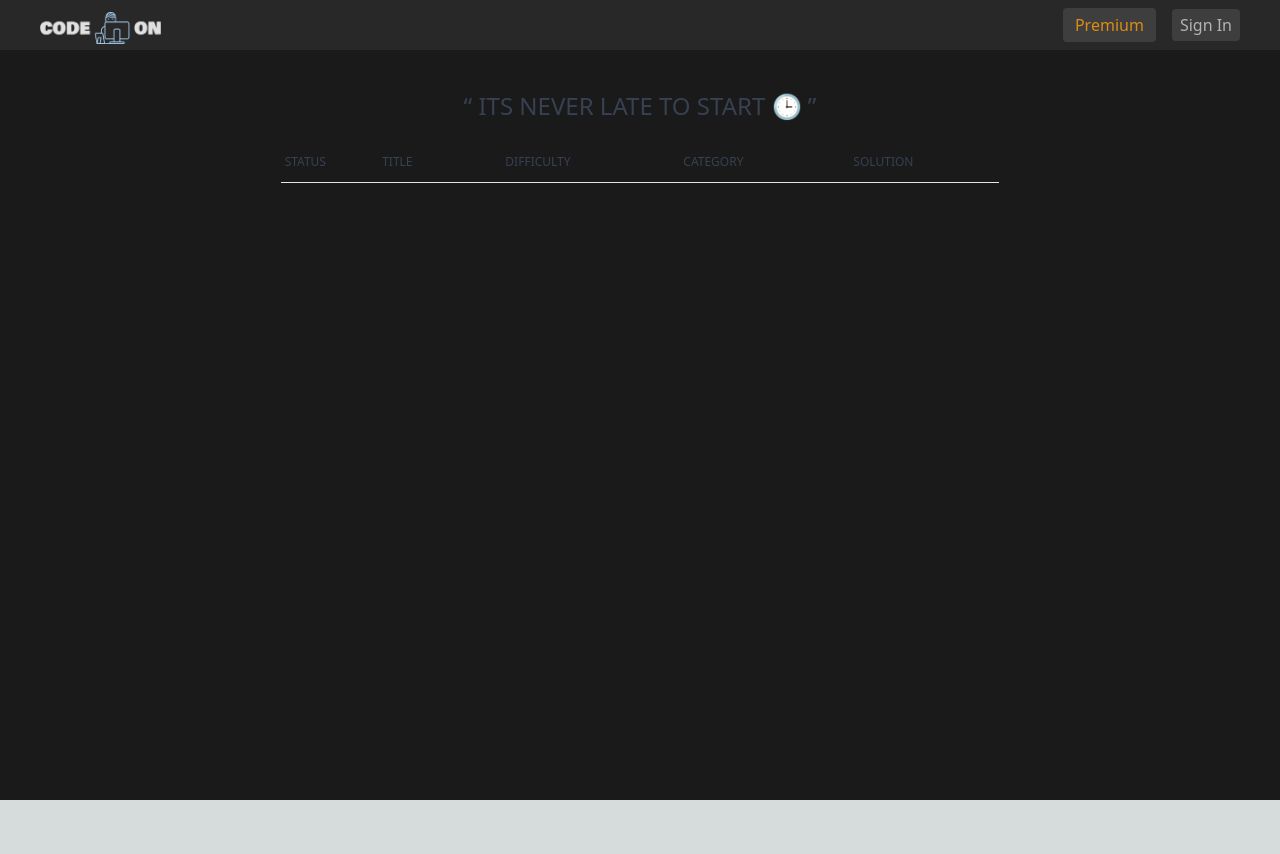
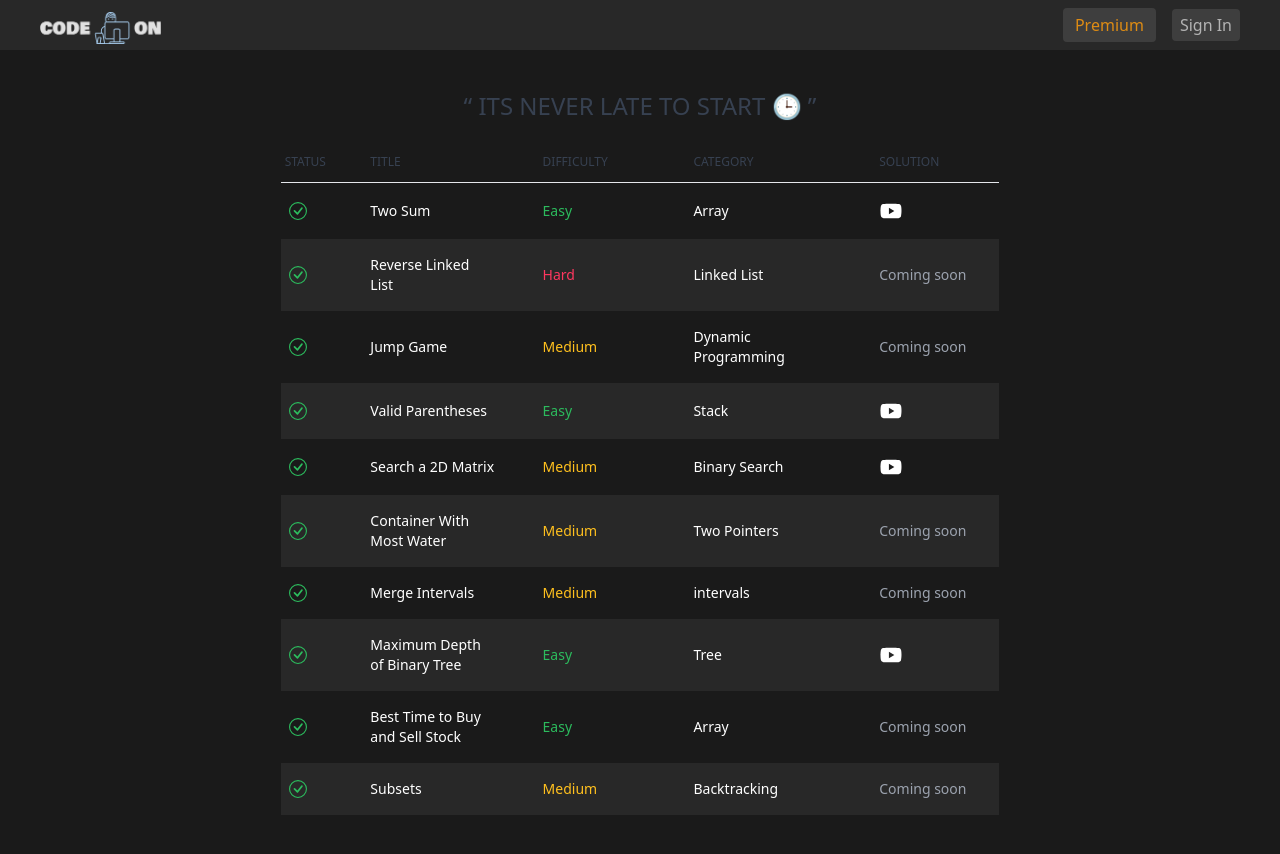
Before and after one commit to pawanpdn-671/code-on, a Next.js app: page / in a window 1280 px wide. Before the commit the page ends 800 px from the top, so only its background shows below. Built offline with nearby package versions, Linux system fonts and the light colour scheme.

Commit message:
working on youtube modal

```diff
--- a/app/page.tsx
+++ b/app/page.tsx
@@ -1,3 +1,4 @@
+import ProblemsTable from "@/components/problemsTable/ProblemsTable";
 import Topbar from "@/components/topbar/Topbar";
 import Image from "next/image";
 
@@ -29,6 +30,7 @@
 							</th>
 						</tr>
 					</thead>
+					<ProblemsTable />
 				</table>
 			</div>
 		</main>
--- a/components/problemsTable/ProblemsTable.tsx
+++ b/components/problemsTable/ProblemsTable.tsx
@@ -0,0 +1,51 @@
+import React from "react";
+import { problems } from "@/mockProblems/problems";
+import { BsCheckCircle } from "react-icons/bs";
+import Link from "next/link";
+import { AiFillYoutube } from "react-icons/ai";
+
+type Props = {};
+
+const ProblemsTable = (props: Props) => {
+	return (
+		<tbody className="text-white">
+			{problems.map((doc, idx) => {
+				const difColor =
+					doc.difficulty === "Easy"
+						? "text-dark-green-s"
+						: doc.difficulty === "Medium"
+						? "text-dark-yellow"
+						: "text-dark-pink";
+
+				return (
+					<tr className={`${idx % 2 === 1 ? "bg-dark-layer-1" : ""}`} key={doc.id}>
+						<th className="px-2 py-4 font-medium whitespace-nowrap text-dark-green-s">
+							<BsCheckCircle fontSize={"18"} width="18" />
+						</th>
+						<td className="px-6 py-4">
+							<Link
+								className="hover:text-blue-400 transition-colors ease-in-out duration-200 cursor-pointer"
+								href={`/problems/${doc.id}`}>
+								{doc.title}
+							</Link>
+						</td>
+						<td className={`px-6 py-4 ${difColor}`}>{doc.difficulty}</td>
+						<td className={`px-6 py-4`}>{doc.category}</td>
+						<td className={`px-6 py-4`}>
+							{doc.videoId ? (
+								<AiFillYoutube
+									fontSize={"24"}
+									className="cursor-pointer hover:text-red-600 transition-colors ease-in-out duration-200"
+								/>
+							) : (
+								<p className="text-gray-400">Coming soon</p>
+							)}
+						</td>
+					</tr>
+				);
+			})}
+		</tbody>
+	);
+};
+
+export default ProblemsTable;
--- a/package.json
+++ b/package.json
@@ -20,6 +20,7 @@
 		"react-dom": "18.2.0",
 		"react-firebase-hooks": "^5.1.1",
 		"react-icons": "^4.10.1",
+		"react-youtube": "^10.1.0",
 		"recoil": "^0.7.7",
 		"tailwindcss": "3.3.2",
 		"typescript": "5.1.6"
```
Also changed, not shown: 1 other file (tests, documents, lock files or other folders).
